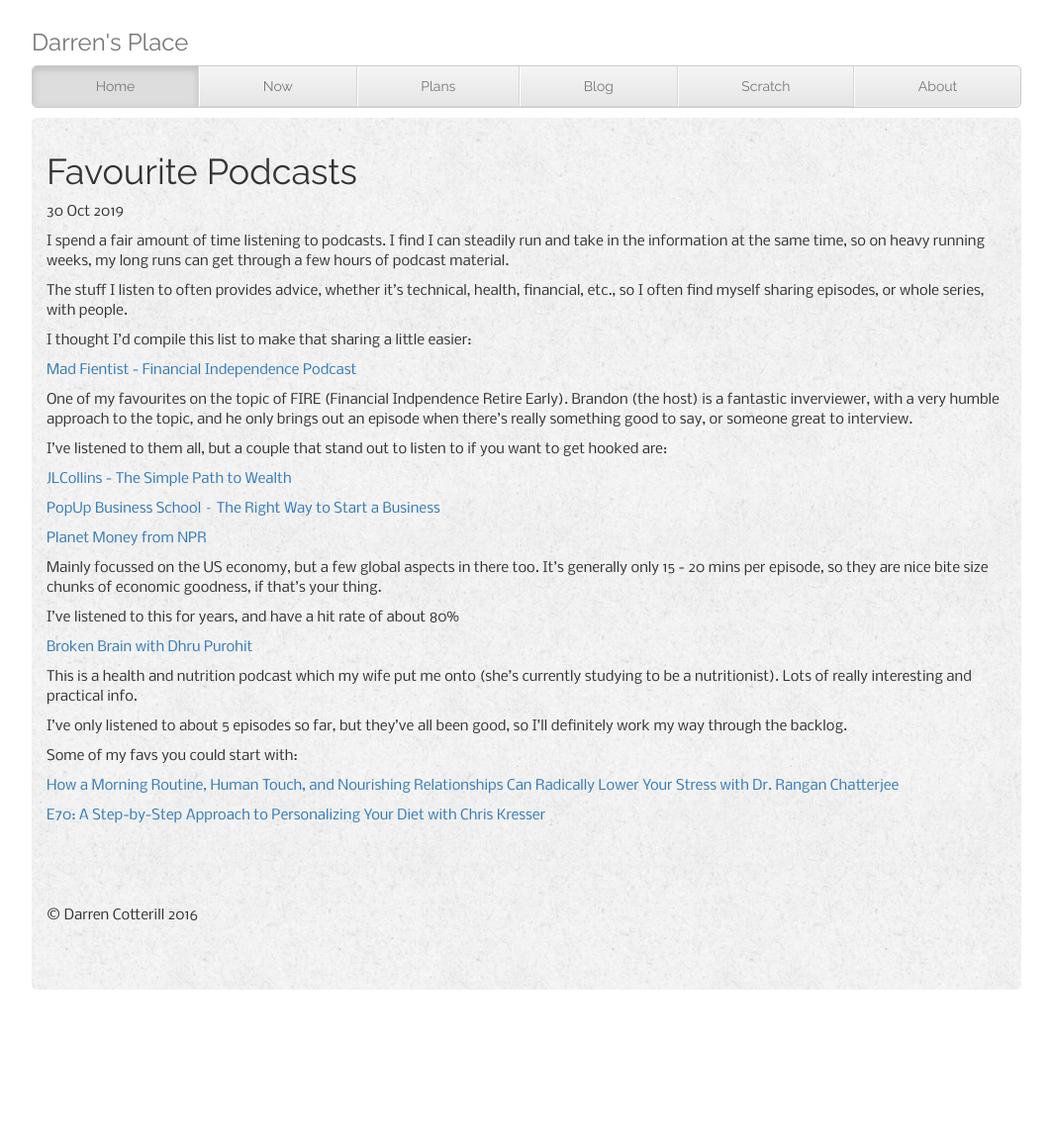
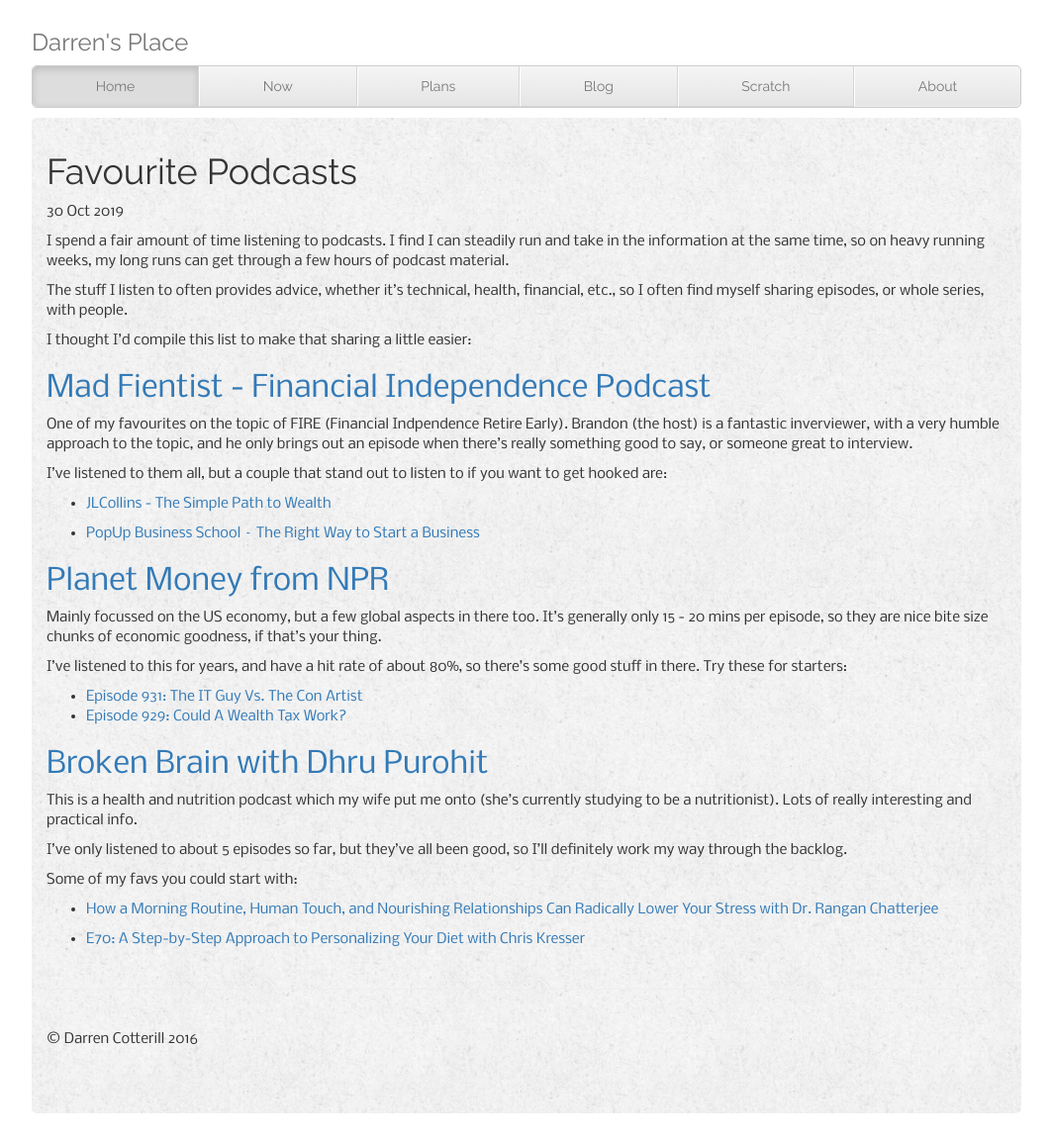
Before and after one commit to DCotterill/DCotterill.github.io, a Jekyll site: the page built from _posts/2019-10-30-favourite-podcasts.md, in a window 1280 px wide. Shown: the whole page at 99% size, without its empty margins (108-1171 px from the left). Built offline with Jekyll 4.4.1, drawn with Linux system fonts in a browser that asks for light colours; nearby versions of some CDN libraries; some web fonts are replaced; comment, search, counter and statistics services are not loaded; before the commit the page ends 1030 px from its top, so only the background shows below that.

Commit message:
Update 2019-10-30-favourite-podcasts.md

```diff
--- a/_posts/2019-10-30-favourite-podcasts.md
+++ b/_posts/2019-10-30-favourite-podcasts.md
@@ -13,23 +13,28 @@
 
 I thought I'd compile this list to make that sharing a little easier:
 
-[Mad Fientist - Financial Independence Podcast](https://www.madfientist.com/podcast)
+## [Mad Fientist - Financial Independence Podcast](https://www.madfientist.com/podcast)
 
 One of my favourites on the topic of FIRE (Financial Indpendence Retire Early). Brandon (the host) is a fantastic inverviewer, with a very humble approach to the topic, and he only brings out an episode when there's really something good to say, or someone great to interview.
 
 I've listened to them all, but a couple that stand out to listen to if you want to get hooked are:
 
-[JLCollins - The Simple Path to Wealth](https://www.madfientist.com/jl-collins-interview/)
+- [JLCollins - The Simple Path to Wealth](https://www.madfientist.com/jl-collins-interview/)
 
-[PopUp Business School – The Right Way to Start a Business](https://www.madfientist.com/popup-business-school-interview/)
+- [PopUp Business School – The Right Way to Start a Business](https://www.madfientist.com/popup-business-school-interview/)
 
-[Planet Money from NPR](https://www.npr.org/podcasts/510289/planet-money)
+
+## [Planet Money from NPR](https://www.npr.org/podcasts/510289/planet-money)
 
 Mainly focussed on the US economy, but a few global aspects in there too. It's generally only 15 - 20 mins per episode, so they are nice bite size chunks of economic goodness, if that's your thing.
 
-I've listened to this for years, and have a hit rate of about 80%
+I've listened to this for years, and have a hit rate of about 80%, so there's some good stuff in there. Try these for starters:
 
-[Broken Brain with Dhru Purohit](https://drhyman.com/broken-brain-podcasts/)
+- [Episode 931: The IT Guy Vs. The Con Artist](https://www.npr.org/2019/08/07/749135286/episode-931-the-it-guy-vs-the-con-artist)
+- [Episode 929: Could A Wealth Tax Work?](https://www.npr.org/2019/07/24/744962126/episode-929-could-a-wealth-tax-work)
+
+
+## [Broken Brain with Dhru Purohit](https://drhyman.com/broken-brain-podcasts/)
 
 This is a health and nutrition podcast which my wife put me onto (she's currently studying to be a nutritionist). Lots of really interesting and practical info.
 
@@ -37,6 +42,6 @@
 
 Some of my favs you could start with:
 
-[How a Morning Routine, Human Touch, and Nourishing Relationships Can Radically Lower Your Stress with Dr. Rangan Chatterjee](https://drhyman.com/blog/2019/10/10/bb-ep75/)
+- [How a Morning Routine, Human Touch, and Nourishing Relationships Can Radically Lower Your Stress with Dr. Rangan Chatterjee](https://drhyman.com/blog/2019/10/10/bb-ep75/)
 
-[E70: A Step-by-Step Approach to Personalizing Your Diet with Chris Kresser](https://drhyman.com/blog/2019/09/05/bb-ep70/)
+- [E70: A Step-by-Step Approach to Personalizing Your Diet with Chris Kresser](https://drhyman.com/blog/2019/09/05/bb-ep70/)
```
